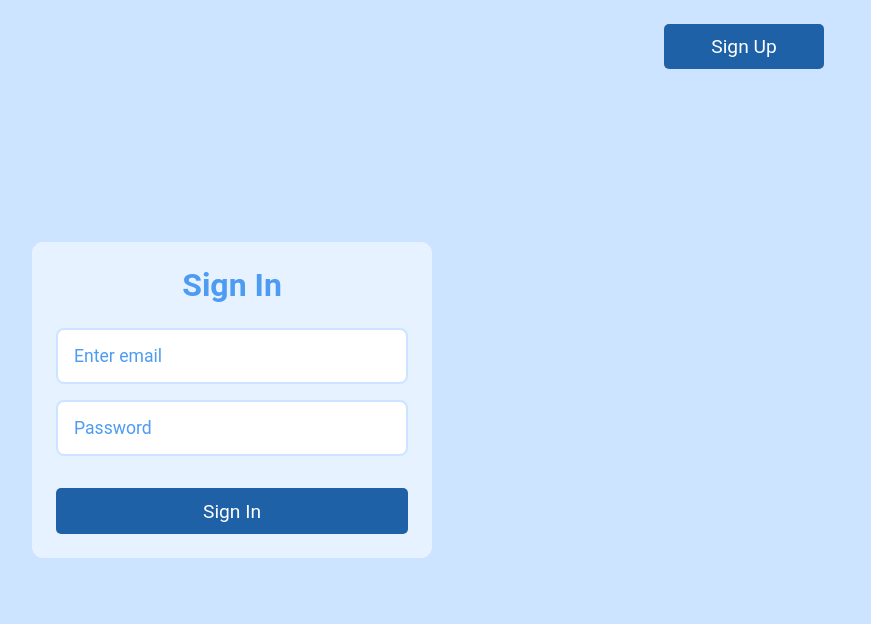
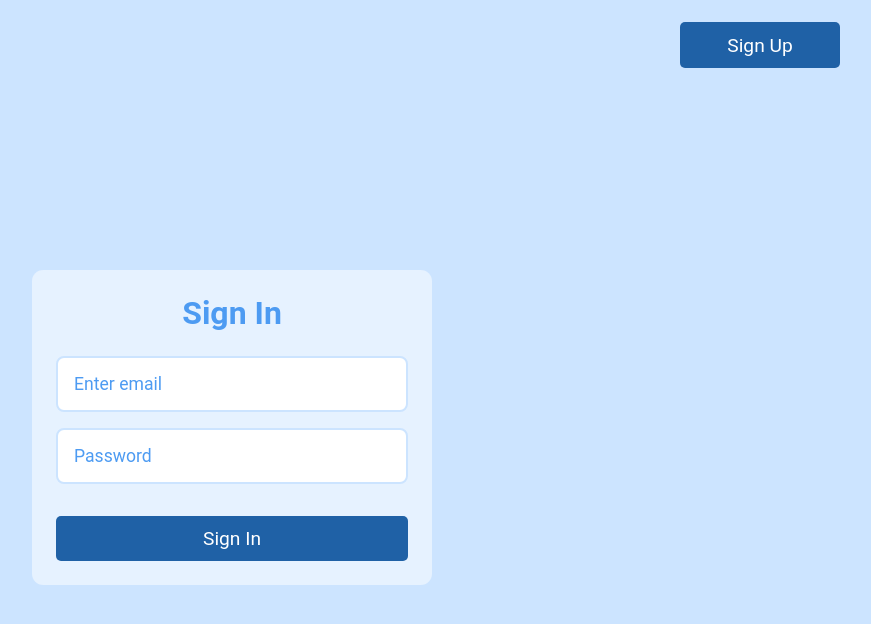
Before and after one commit to Bogush-Dima/photo-gallery-client, a React (Create React App) app: page /signIn in a window 1280 px wide. Shown: the top 624 px of the page, without its empty margins (408-1279 px from the left). Built offline with nearby package versions, Linux system fonts and the light colour scheme.

Commit message:
create Header & sign out method

```diff
--- a/src/App/components/Auth/index.tsx
+++ b/src/App/components/Auth/index.tsx
@@ -1,28 +1,23 @@
 import React, { FC, FormEvent, useContext } from "react";
 import { Props } from "./types";
-import { SIGN_IN, SIGN_UP } from "../../../constants/paths";
 import {
   StyledForm,
   Button,
   FormWrapper,
   FormTitle,
   FormInput,
-  FormButton,
 } from "../../main-styled-components";
 import { MainWrapper } from "./styled";
-import { Link } from "react-router-dom";
 import { requestToServer } from "../../../actions/requestToServer";
 import { UserContext } from "../../../utils/contexts/user";
 import { LoaderContext } from "../../../utils/contexts/loader";
+import { Header } from "../Header";
 
 export const Auth: FC<Props> = ({ history, userFormik, authMethod }) => {
   const { handleChange, values } = userFormik;
   const { setUser } = useContext(UserContext);
   const { setIsLoading } = useContext(LoaderContext);
 
-  // TODO think about object name
-
-  const generateVariables = () => {
   const formattingLinkToText = (link: string) => {
     let result: string = "";
     let intervalValue = link.slice(1);
@@ -43,40 +38,16 @@ export const Auth: FC<Props> = ({ history, userFormik, authMethod }) => {
     return result;
   };
 
-    switch (authMethod) {
-      case SIGN_IN:
-        return {
-          linkTo: SIGN_UP,
-          authMethodText: formattingLinkToText(SIGN_IN),
-          toOtherMethodText: formattingLinkToText(SIGN_UP),
-        };
-      case SIGN_UP:
-        return {
-          linkTo: SIGN_IN,
-          authMethodText: formattingLinkToText(SIGN_UP),
-          toOtherMethodText: formattingLinkToText(SIGN_IN),
-        };
-      default:
-        return {
-          linkTo: "",
-          authMethodText: "",
-          toOtherMethodText: "",
-        };
-    }
-  };
-
   const submitForm = (event: FormEvent<HTMLFormElement>) => {
     event.preventDefault();
     requestToServer(authMethod, values, history, setUser, setIsLoading);
   };
 
-  const { linkTo, authMethodText, toOtherMethodText } = generateVariables();
+  const authMethodText = formattingLinkToText(authMethod);
 
   return (
     <>
-      <Link to={linkTo}>
-        <Button>{toOtherMethodText}</Button>
-      </Link>
+      <Header />
       <FormWrapper>
         <MainWrapper>
           <FormTitle>{authMethodText}</FormTitle>
@@ -96,7 +67,7 @@ export const Auth: FC<Props> = ({ history, userFormik, authMethod }) => {
               onChange={handleChange}
               value={values.password}
             />
-            <FormButton type="submit">{authMethodText}</FormButton>
+            <Button type="submit">{authMethodText}</Button>
           </StyledForm>
         </MainWrapper>
       </FormWrapper>
--- a/src/App/components/Gallery/components/AddImageModal/styled.ts
+++ b/src/App/components/Gallery/components/AddImageModal/styled.ts
@@ -6,12 +6,13 @@ export const Wrapper = styled.div`
   display: ${(props: WrapperProps) => (props.isAddImage ? "flex" : "none")};
   justify-content: center;
   align-items: center;
-  position: absolute;
+  position: fixed;
   top: 0;
   left: 0;
   height: 100vh;
-  width: 100vw;
+  width: 100%;
   background: rgb(44 44 44 / 78%);
+  cursor: pointer;
 `;
 
 export const Form = styled.form`
--- a/src/App/components/Gallery/index.tsx
+++ b/src/App/components/Gallery/index.tsx
@@ -1,8 +1,15 @@
 import React, { useContext, useState } from "react";
 import { Title, Button } from "../../main-styled-components";
-import {MainWrapper, PhotosListWrapper, PhotosList, Photo, Empty} from "./styled";
+import {
+  MainWrapper,
+  PhotosListWrapper,
+  PhotosList,
+  Photo,
+  Empty,
+} from "./styled";
 import { UserContext } from "../../../utils/contexts/user";
 import { AddImageModal } from "./components/AddImageModal";
+import { Header } from "../Header";
 
 export const Gallery = () => {
   const [isAddImage, setIsAddImage] = useState(false);
@@ -16,9 +23,10 @@ export const Gallery = () => {
 
   return (
     <>
+      <Header />
       <MainWrapper>
+        <Title>Gallery</Title>
         <Button onClick={clickAddImage}>Add Image</Button>
-        <Title>Gallery</Title>
         <PhotosListWrapper>
           {gallery.length ? (
             <PhotosList>
--- a/src/App/components/Gallery/styled.ts
+++ b/src/App/components/Gallery/styled.ts
@@ -2,7 +2,11 @@ import styled from "styled-components";
 import {PhotoProps} from "./types";
 
 export const MainWrapper = styled.div`
-  margin: 2rem auto 0;
+  display: flex;
+  align-items: center;
+  justify-content: center;
+  flex-direction: column;
+  margin: 0 auto;
   max-width: 90vw;
 `;
 
@@ -11,6 +15,7 @@ export const PhotosListWrapper = styled.div`
   flex-wrap: wrap;
   align-items: center;
   justify-content: center;
+  margin: 3rem 0;
 `;
 
 export const PhotosList = styled.ul`
@@ -39,7 +44,7 @@ export const Photo = styled.li<PhotoProps>`
 `;
 
 export const Empty = styled.div`
-  height: 80vh;
+  height: 55vh;
   color: #4d9bf270;
   font-size: 5rem;
   display: flex;
--- /dev/null
+++ b/src/App/components/Header/index.tsx
@@ -0,0 +1,50 @@
+import React, { FC, useContext } from "react";
+import { Wrapper } from "./styled";
+import { Route, Switch, Link } from "react-router-dom";
+import { Button } from "../../main-styled-components";
+import { GALLERY, SIGN_IN, SIGN_UP } from "../../../constants/paths";
+import { UserContext } from "../../../utils/contexts/user";
+
+export const Header: FC = () => {
+  const { setUser } = useContext(UserContext);
+  const signOut = () => {
+    localStorage.removeItem("token");
+    setUser({
+      id: "",
+      email: "",
+      gallery: [
+        {
+          img: "",
+          _id: "",
+        },
+      ],
+    });
+  };
+
+  return (
+    <Wrapper>
+      <Switch>
+        <Route
+          path={GALLERY}
+          render={() => <Button onClick={signOut}>Sign Out</Button>}
+        />
+        <Route
+          path={SIGN_IN}
+          render={() => (
+            <Link to={SIGN_UP}>
+              <Button>Sign Up</Button>
+            </Link>
+          )}
+        />
+        <Route
+          path={SIGN_UP}
+          render={() => (
+            <Link to={SIGN_IN}>
+              <Button>Sign In</Button>
+            </Link>
+          )}
+        />
+      </Switch>
+    </Wrapper>
+  );
+};
--- /dev/null
+++ b/src/App/components/Header/styled.ts
@@ -0,0 +1,9 @@
+import styled from "styled-components";
+
+export const Wrapper = styled.div`
+  display: flex;
+  align-items: center;
+  justify-content: flex-end;
+  margin: 1.4rem auto 0;
+  width: 95%;
+`
--- a/src/App/main-styled-components.ts
+++ b/src/App/main-styled-components.ts
@@ -28,7 +28,7 @@ export const FormWrapper = styled.div`
   display: flex;
   justify-content: center;
   align-items: center;
-  min-height: 100vh;
+  min-height: 90vh;
 `
 
 export const FormTitle = styled.h1`
@@ -61,7 +61,7 @@ export const FormInput = styled.input`
   }
 `
 
-export const FormButton = styled.button`
+export const Button = styled.button`
   background: ${props => props.disabled ? 'gray' :  '#1f61a6'};
   color: #ffffff;
   border: none;
@@ -76,9 +76,3 @@ export const FormButton = styled.button`
     background: ${props => props.disabled ? 'gray' :  '#1f61a6ab'};
   }
 `
-
-export const Button = styled(FormButton)`
-  position: absolute;
-  right: 3rem;
-  top: 1.5rem;
-`
```
Lines whose indentation alone changed are shown as unchanged.
